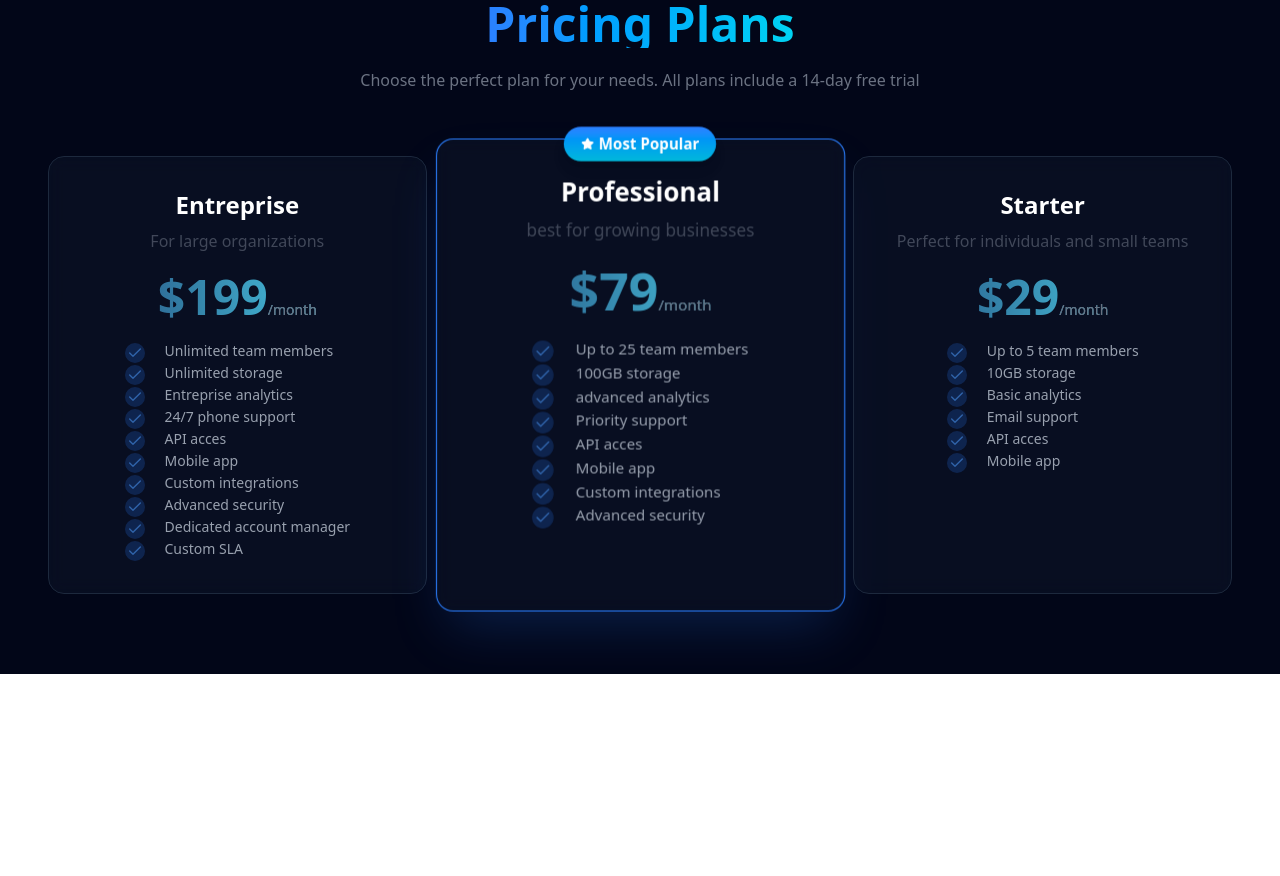
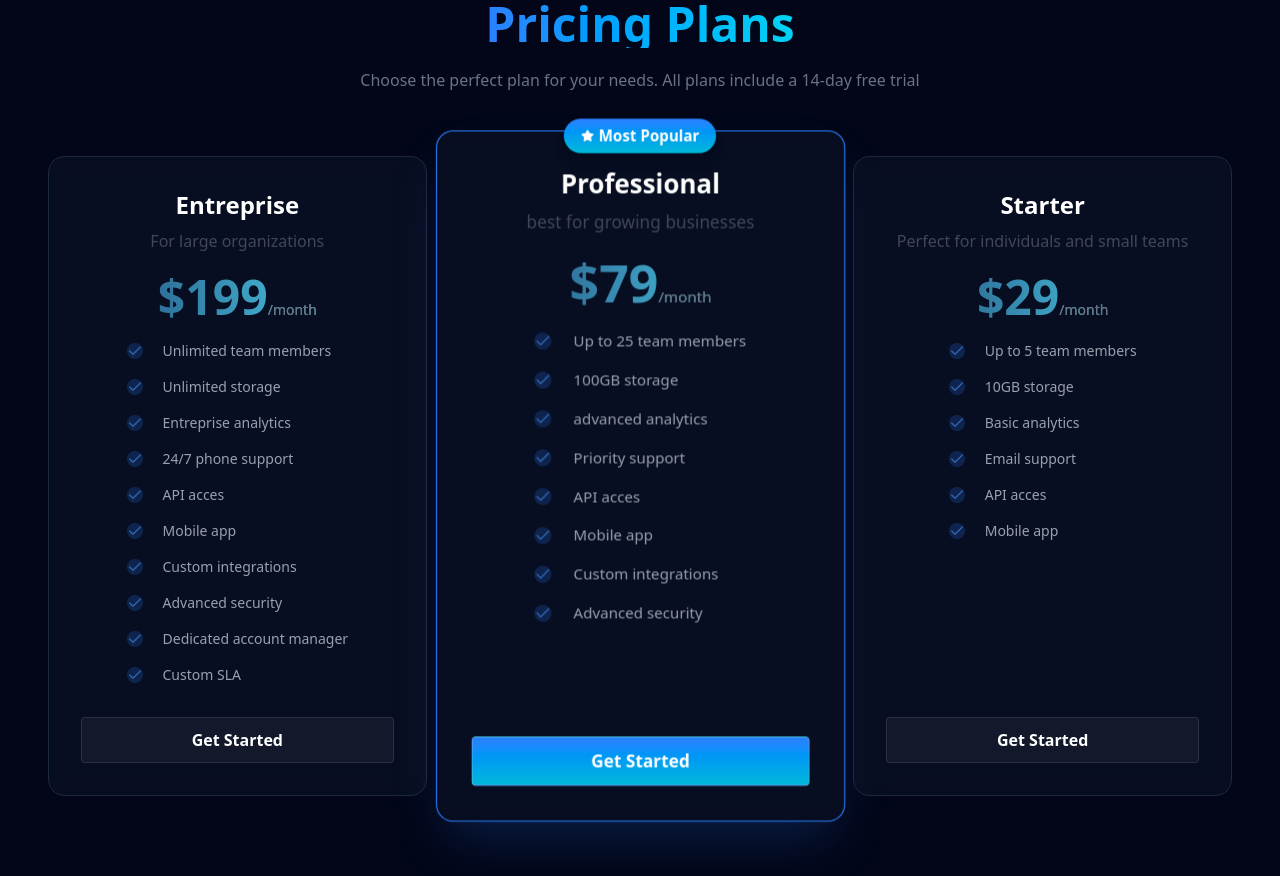
Before and after one commit to 00HAMZA/AI-app-chatbot, a React (Vite) app: page / in a window 1280 px wide. Shown: the part 2360-3236 px from the top of the page. Before the commit the page ends 3034 px from the top, so only its background shows below. Built offline with nearby package versions, Linux system fonts and the light colour scheme.

Commit message:
fixe the button of pricing

```diff
--- a/src/Components/Pricing.jsx
+++ b/src/Components/Pricing.jsx
@@ -1,6 +1,6 @@
 //<></>
 //{}
-import { Check, TrendingUpDown , Star} from "lucide-react";
+import { Check, TrendingUpDown, Star } from "lucide-react";
 const prices = [
   {
     state: "Entreprise",
@@ -72,15 +72,15 @@ export default function Pricing() {
         {prices.map((price, key) => (
           <div
             key={key}
-            className={`raltive bg-slate-900/50 backdrop-blur-sm border rounded-xl sm:rounded-2xl p-6 sm:p-8 transition-all duration-300 overflow-visible group flex flex-col h-full ${price.star ? "border-blue-500 shadow-2xl shadow-blue-500/20 lg:scale-108" : "border border-slate-800 hover:border-slate-700"}`}
+            className={`relative bg-slate-900/50 backdrop-blur-sm border rounded-xl sm:rounded-2xl p-6 sm:p-8 transition-all duration-300 overflow-visible group flex flex-col h-full ${price.star ? "border-blue-500 shadow-2xl shadow-blue-500/20 lg:scale-108" : "border border-slate-800 hover:border-slate-700"}`}
           >
             {price.star && (
-                <div className="absolute -top-2 sm:-top-3 left-1/2 transform -translate-x-1/2 z-10">
-                    <div className="flex items-center space-x-1 px-3 sm:px-4 py-1 sm:py-1.5 bg-gradient-to-b from-blue-500 to-cyan-500 rounded-full text-xs sm:text-sm font-semibold shadow-lg whitespace-nowrap">
-                        <Star className="w-3 h-3 sm:h-3 sm:h-3 fill-white"/>
-                        <span>Most Popular</span>
-                    </div>
+              <div className="absolute -top-2 sm:-top-3 left-1/2 transform -translate-x-1/2 z-10">
+                <div className="flex items-center space-x-1 px-3 sm:px-4 py-1 sm:py-1.5 bg-gradient-to-b from-blue-500 to-cyan-500 rounded-full text-xs sm:text-sm font-semibold shadow-lg whitespace-nowrap">
+                  <Star className="w-3 h-3 sm:h-3 sm:h-3 fill-white" />
+                  <span>Most Popular</span>
                 </div>
+              </div>
             )}
             <div className="flex flex-col gap-2 items-center">
               <span className="font-semibold text-2xl">{price.state}</span>
@@ -93,11 +93,14 @@ export default function Pricing() {
               <span className="text-gray-500 font-medium text-sm">/month</span>
             </div>
             <div className="flex flex-col items-center">
-              <ul>
+              <ul className="space-y-3 sm:space-y-4 mb-6 sm:mb-8 flex-row">
                 {price.detailes.map((detaile, key) => (
-                  <li key={key} className="flex flex-start gap-2  space-x-2 sm:space-x-3">
-                    <div className="flex-shrink-0 w-4 h-4 sm:h-5 sm:w-5 rounded-full bg-blue-500/20 flex items-center justify-center mt-0.5">
-                      <Check className="w-2 h-2 sm:w-4 sm:h-4 text-blue-400/50" />
+                  <li
+                    key={key}
+                    className="flex flex-start gap-2  space-x-2 sm:space-x-3"
+                  >
+                    <div className="flex-shrink-0 w-3 h-3 sm:h-4 sm:w-4 rounded-full bg-blue-500/20 flex items-center justify-center mt-0.5">
+                      <Check className="w-2.5 h-2.5 sm:w-5 sm:h-5 text-blue-400/50" />
                     </div>
                     <div className="text-sm font-medium text-gray-400">
                       {detaile}
@@ -106,6 +109,15 @@ export default function Pricing() {
                 ))}
               </ul>
             </div>
+            <button
+              className={`mt-auto w-full flex justify-center items-center rounded-sm py-3 sm:py-2.5 font-semibold cursor-pointer transition-all duration-200 ${
+                price.star
+                  ? "bg-gradient-to-b from-blue-500 to-cyan-500 border border-gray-300/30"
+                  : "bg-white/5 border border-white/10 hover:bg-white/10"
+              }`}
+            >
+              Get Started
+            </button>
           </div>
         ))}
       </div>
```
